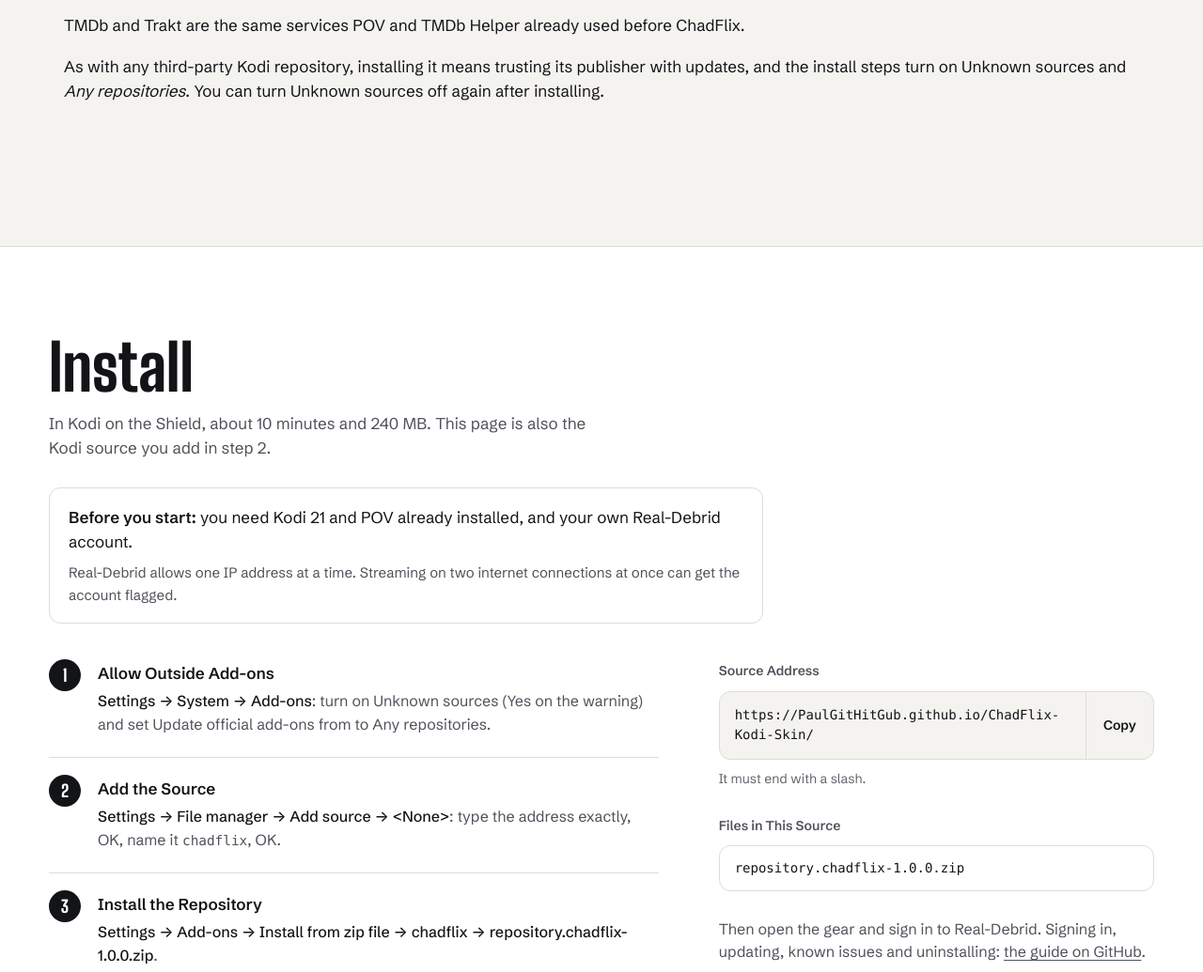
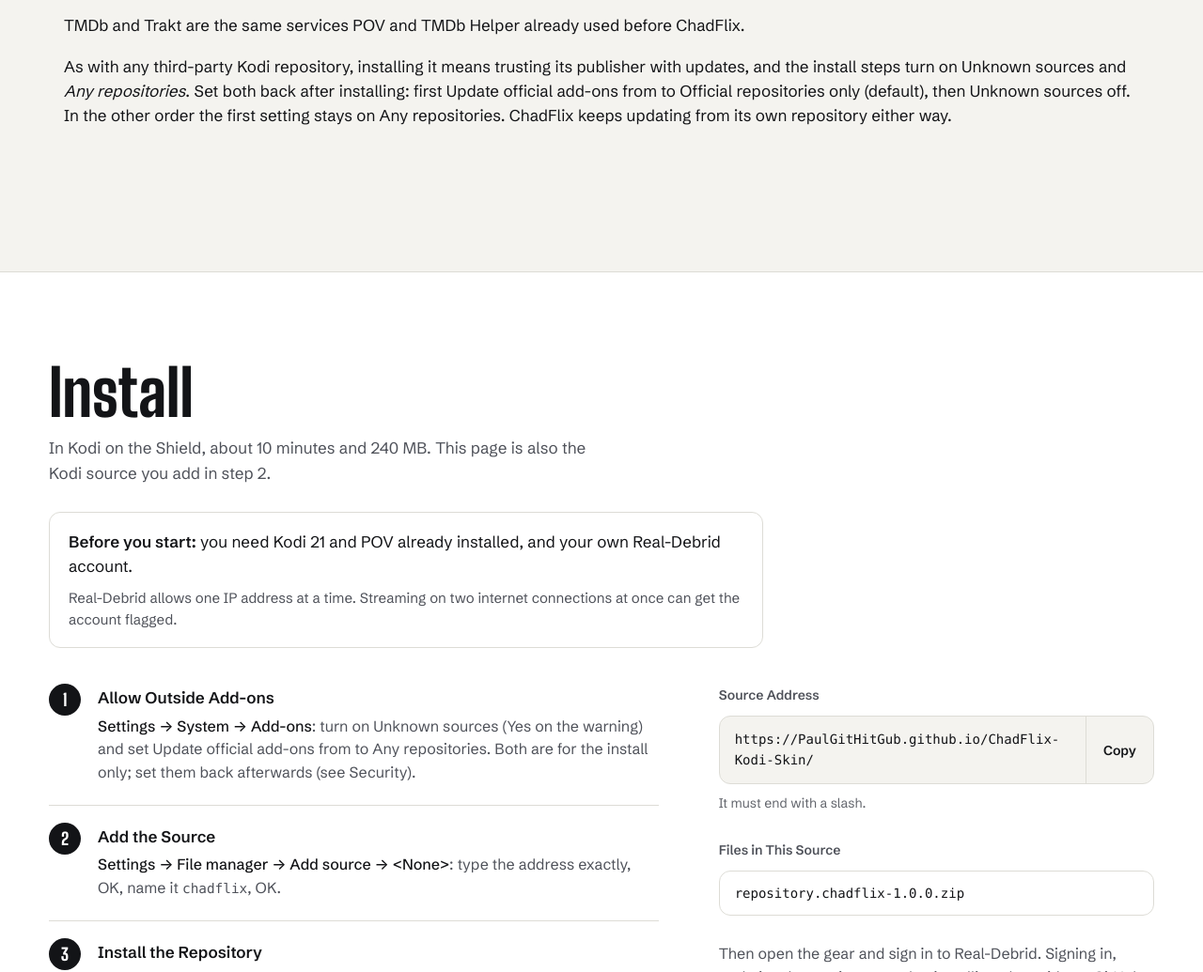
Before and after one commit to PaulGitHitGub/ChadFlix-Kodi-Skin, a plain HTML site: page index.html in a window 1280 px wide. Shown: the part 5902-6937 px from the top of the page at 94% size. Drawn offline with Linux system fonts and the light colour scheme.

Commit message:
F-04: set Kodi's install-time settings back after installing (install, post-install and troubleshooting text only)

```diff
--- a/index.html
+++ b/index.html
@@ -424,7 +424,7 @@ footer nav a { color: var(--muted); }
         <li><strong>Your scrapers and Real-Debrid</strong> (POV, unchanged): receive the title being checked. Opening a movie page starts this check, so they see the titles you browse, not only the ones you play.</li>
       </ul>
       <p>TMDb and Trakt are the same services POV and TMDb Helper already used before ChadFlix.</p>
-      <p>As with any third-party Kodi repository, installing it means trusting its publisher with updates, and the install steps turn on Unknown sources and <em>Any repositories</em>. You can turn Unknown sources off again after installing.</p>
+      <p>As with any third-party Kodi repository, installing it means trusting its publisher with updates, and the install steps turn on Unknown sources and <em>Any repositories</em>. Set both back after installing: first Update official add-ons from to Official repositories only (default), then Unknown sources off. In the other order the first setting stays on Any repositories. ChadFlix keeps updating from its own repository either way.</p>
     </div>
   </section>
 
@@ -439,7 +439,7 @@ footer nav a { color: var(--muted); }
       <div class="install-grid">
         <ol class="steps">
           <li><h3>Allow Outside Add-ons</h3>
-            <p><span class="path">Settings → System → Add-ons</span>: turn on Unknown sources (Yes on the warning) and set Update official add-ons from to Any repositories.</p></li>
+            <p><span class="path">Settings → System → Add-ons</span>: turn on Unknown sources (Yes on the warning) and set Update official add-ons from to Any repositories. Both are for the install only; set them back afterwards (see Security).</p></li>
           <li><h3>Add the Source</h3>
             <p><span class="path">Settings → File manager → Add source → &lt;None&gt;</span>: type the address exactly, OK, name it <code>chadflix</code>, OK.</p></li>
           <li><h3>Install the Repository</h3>
```
Also changed, not shown: 2 other files.
